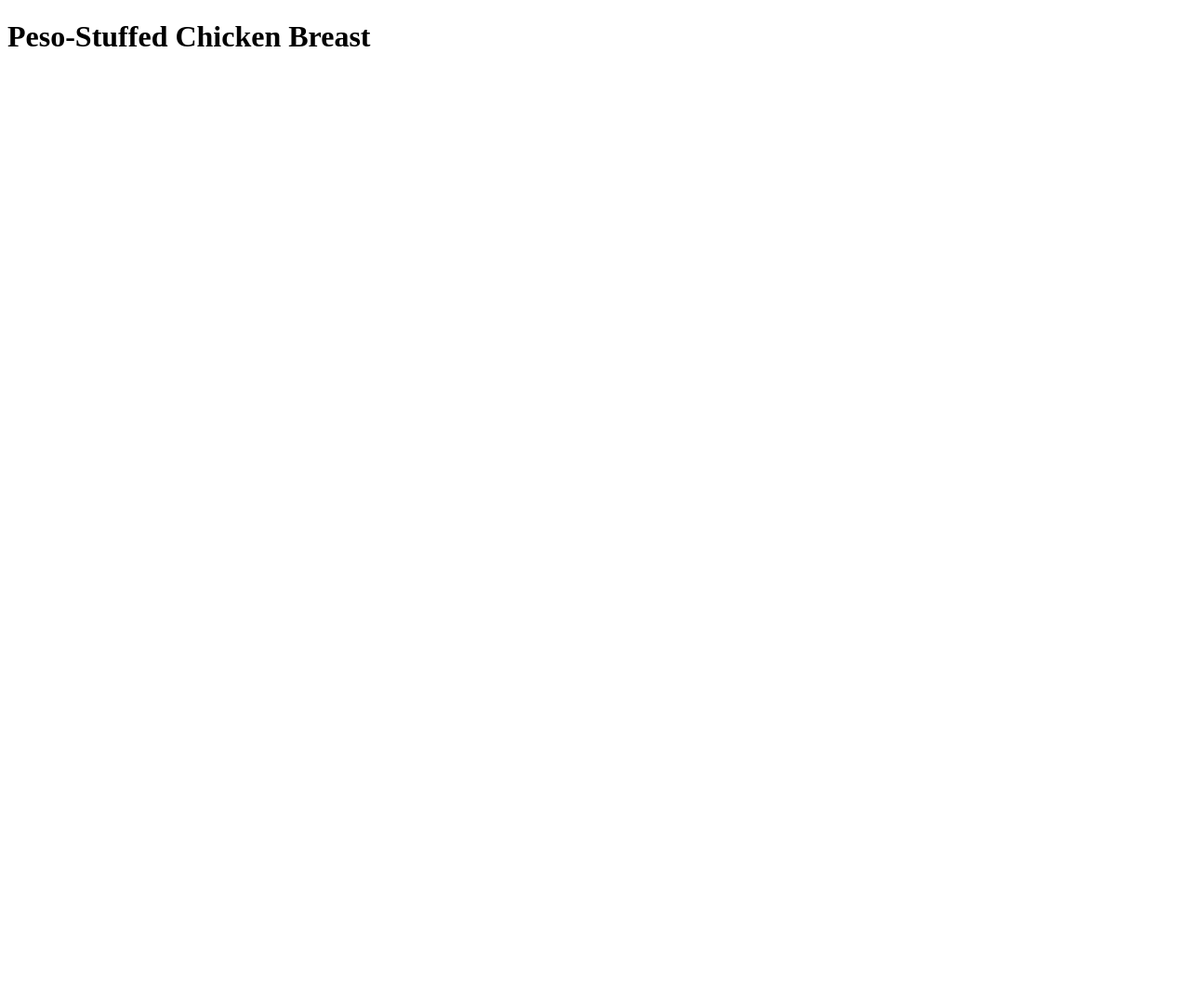
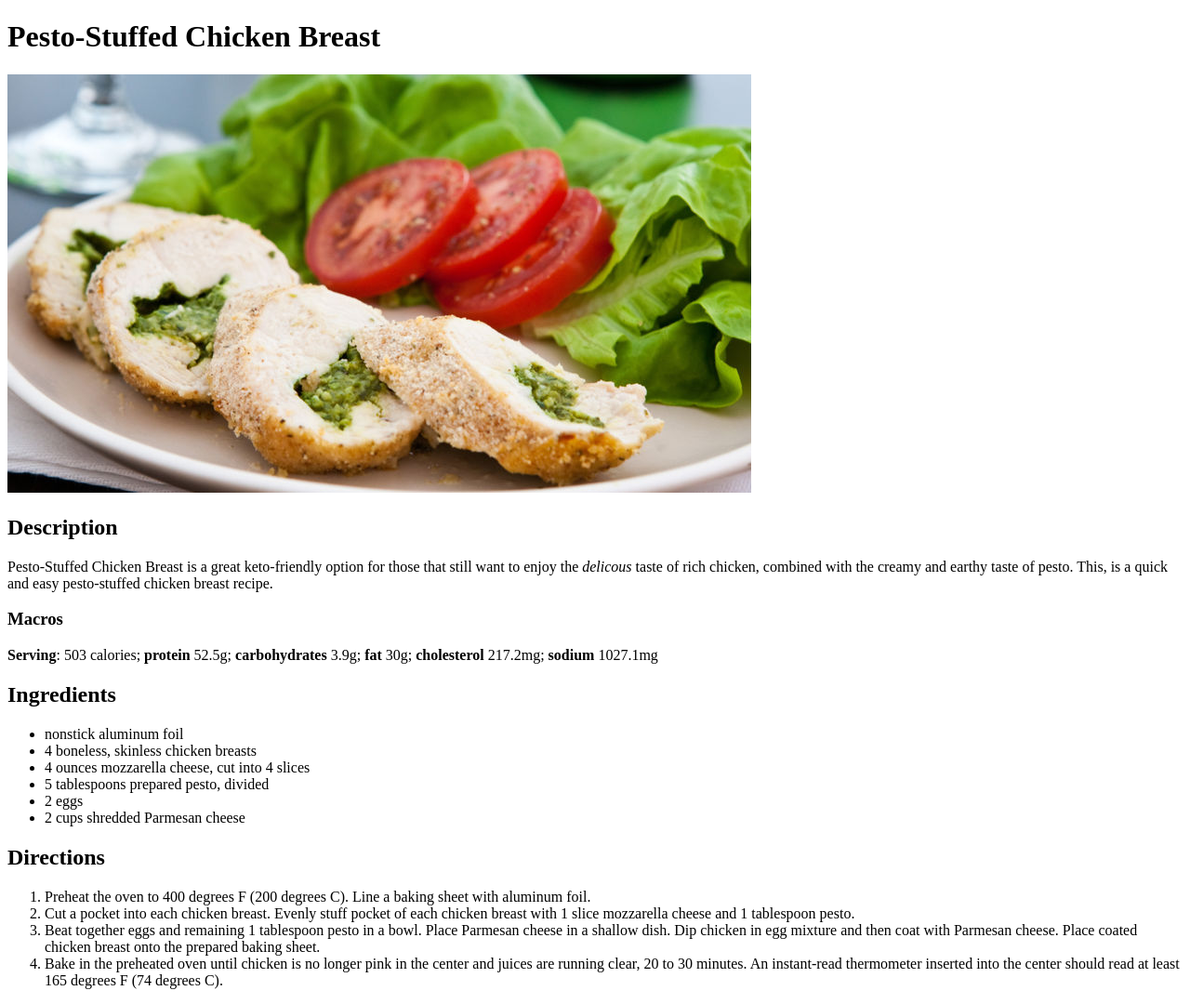
Before and after one commit to rkw9627/odin-recipes, a plain HTML site: page recipes/chicken-breast.html in a window 1280 px wide. Shown: the whole page at 93% size. Before the commit the page ends 800 px from the top, so only its background shows below. Drawn offline with Linux system fonts and the light colour scheme.

Commit message:
Finish Pesto-Stuffed Chicken Breast Recipe Page, add img, description, ingredients, and directions

```diff
--- a/recipes/chicken-breast.html
+++ b/recipes/chicken-breast.html
@@ -7,6 +7,33 @@
     <title>Document</title>
 </head>
 <body>
-    <h1>Peso-Stuffed Chicken Breast</h1>
+    <h1>Pesto-Stuffed Chicken Breast</h1>
+
+    <img src="../recipes/chicken-breast.png" alt="Pesto-Stuffed Chicken Breast">
+
+    <h2>Description</h2>
+
+    <p>Pesto-Stuffed Chicken Breast is a great keto-friendly option for those that still want to enjoy the <em>delicous</em> taste of rich chicken, combined with the creamy and earthy taste of pesto. This, is a quick and easy pesto-stuffed chicken breast recipe.</p>
+    <h3>Macros</h3>
+    <p><strong>Serving</strong>: 503 calories; <Strong>protein</Strong> 52.5g; <strong>carbohydrates</strong> 3.9g; <strong>fat</strong> 30g; <strong>cholesterol</strong> 217.2mg; <strong>sodium</strong> 1027.1mg</p>
+    <h2>Ingredients</h2>
+
+    <ul>
+        <li>nonstick aluminum foil</li>
+        <li>4 boneless, skinless chicken breasts</li>
+        <li>4 ounces mozzarella cheese, cut into 4 slices</li>
+        <li>5 tablespoons prepared pesto, divided</li>
+        <li>2 eggs</li>
+        <li>2 cups shredded Parmesan cheese</li>
+    </ul>
+
+    <h2>Directions</h2>
+    <ol>
+        <li>Preheat the oven to 400 degrees F (200 degrees C). Line a baking sheet with aluminum foil.</li>
+        <li>Cut a pocket into each chicken breast. Evenly stuff pocket of each chicken breast with 1 slice mozzarella cheese and 1 tablespoon pesto.</li>
+        <li>Beat together eggs and remaining 1 tablespoon pesto in a bowl. Place Parmesan cheese in a shallow dish. Dip chicken in egg mixture and then coat with Parmesan cheese. Place coated chicken breast onto the prepared baking sheet.</li>
+        <li>Bake in the preheated oven until chicken is no longer pink in the center and juices are running clear, 20 to 30 minutes. An instant-read thermometer inserted into the center should read at least 165 degrees F (74 degrees C).</li>
+        </li>
+    </ol>
 </body>
 </html>
```
Also changed, not shown: index.html (+2 -1 lines), recipes/chicken-breast.png (added).
